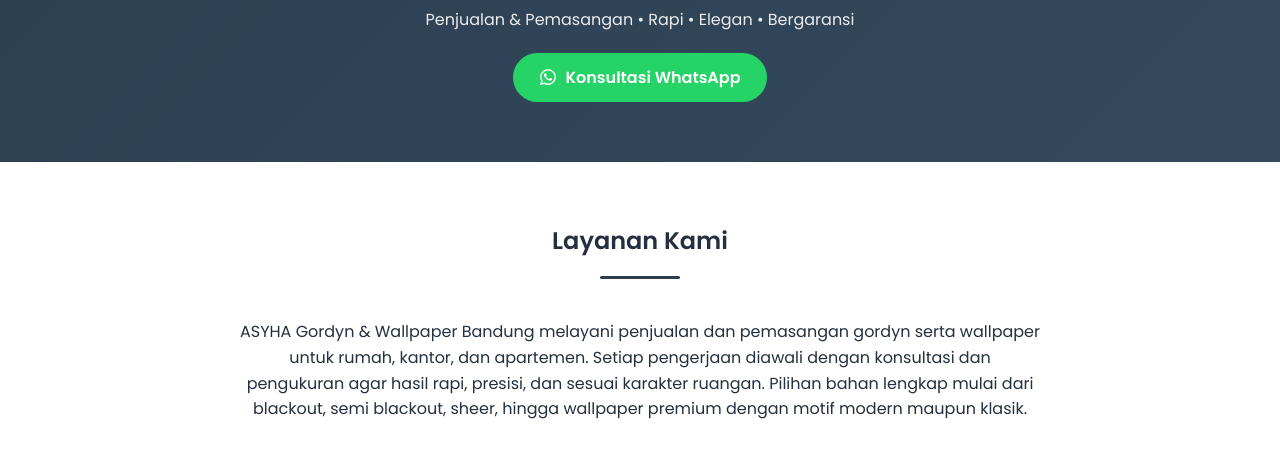
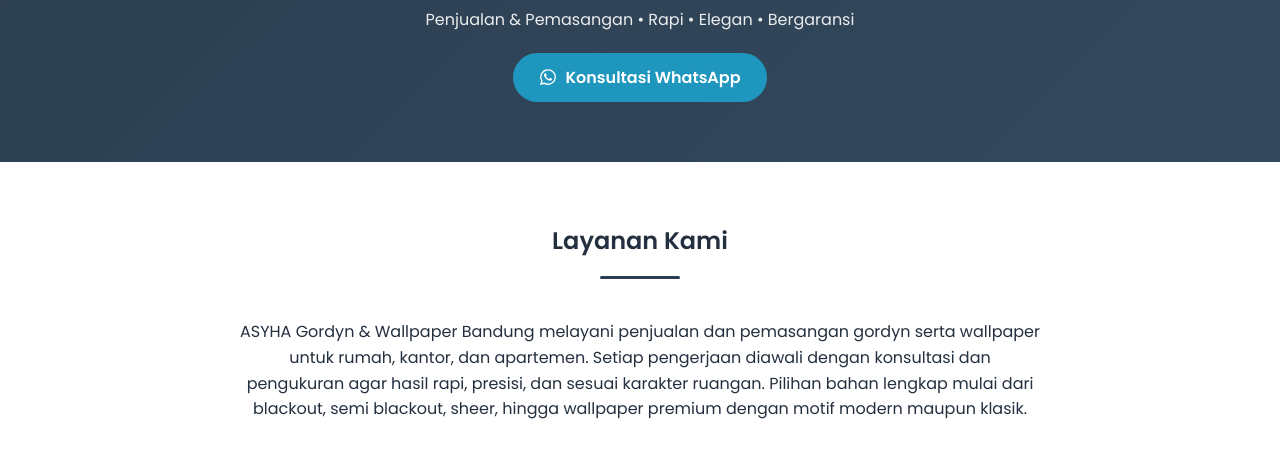
Before and after one commit to asyha-gordyn/asyha-gordyn.github.io, a plain HTML site: page index.html in a window 1280 px wide. Shown: the part 263-722 px from the top of the page. Drawn offline with Linux system fonts and the light colour scheme.

Commit message:
Update index.html

```diff
--- a/index.html
+++ b/index.html
@@ -47,7 +47,7 @@
     header{background:linear-gradient(135deg,#2c3e50,#34495e);color:#fff;padding:60px 20px;text-align:center}
     header h1{font-size:2.2rem;margin-bottom:10px}
     header p{opacity:.9}
-    .btn{display:inline-flex;align-items:center;gap:8px;margin-top:20px;background:#25D366;color:#fff;padding:12px 26px;border-radius:30px;text-decoration:none;font-weight:600;transition:.3s;border:none;cursor:pointer}
+    .btn{display:inline-flex;align-items:center;gap:8px;margin-top:20px;background:#1e96be;color:#fff;padding:12px 26px;border-radius:30px;text-decoration:none;font-weight:600;transition:.3s;border:none;cursor:pointer}
 .btn svg{width:18px;height:18px;fill:#fff}
 .btn:hover{background:#1ebe5d}
 
@@ -155,6 +155,7 @@
     ]
   }
   </script>
+
 </head>
 <body>
 
```
